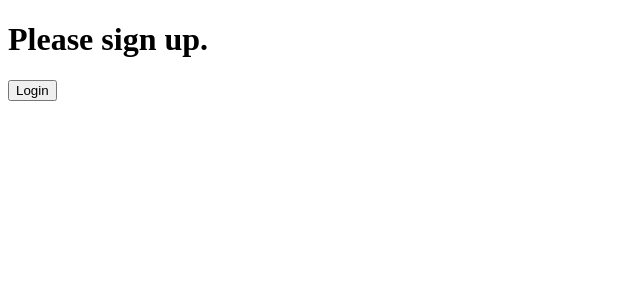
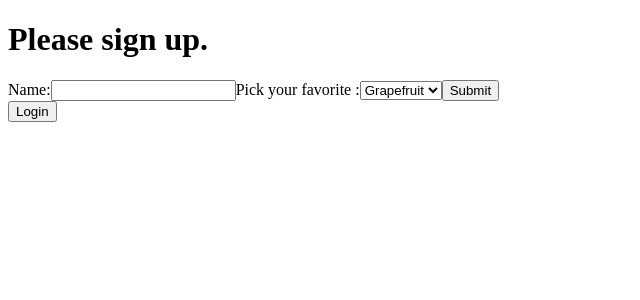
Before and after one commit to jPaliwal88/react-learning, a React (Create React App) app: page / in a window 1280 px wide. Shown: the top 300 px of the page, without its empty margins (0-640 px from the left). Built offline with nearby package versions, Linux system fonts and the light colour scheme.

Commit message:
use Controlled Components

```diff
--- /dev/null
+++ b/src/ListItems.js
@@ -0,0 +1,24 @@
+import React from 'react';
+
+
+class ListItems extends React.Component {
+    render(){
+        const items = this.props.items;
+        const listItems = items.map((item, index) =>
+            <li key={index}>{item}</li>
+        );
+        return (
+            <div>
+                <ul>
+                    {listItems}
+
+                    { items.map((item, index) =>
+                        <li key={index}>{item}</li>
+                    )}
+                </ul>
+            </div>
+        );
+    };
+};
+
+export default ListItems;
--- a/src/LoginControl.js
+++ b/src/LoginControl.js
@@ -1,6 +1,7 @@
 import React,{Component} from "react";
 import Clock from "./Clock";
 import Mailbox from "./MailBox";
+import NameForm from "./NameForm";
 
 
 function UserGreeting(props) {
@@ -14,7 +15,12 @@ function UserGreeting(props) {
 }
 
 function GuestGreeting(props) {
-    return <h1>Please sign up.</h1>;
+    return (
+        <div>
+            <h1>Please sign up.</h1>
+            <NameForm />
+        </div>
+    );
 }
 
 function Greeting(props) {
--- a/src/MailBox.js
+++ b/src/MailBox.js
@@ -1,4 +1,5 @@
 import React from 'react';
+import ListItems from "./ListItems";
 
 
 class Mailbox extends React.Component {
@@ -12,6 +13,8 @@ class Mailbox extends React.Component {
                     You have {unreadMessages.length} unread messages.
                 </h2>
                 }
+
+                <ListItems  items={unreadMessages}/>
             </div>
         );
     };
--- /dev/null
+++ b/src/NameForm.js
@@ -0,0 +1,44 @@
+import React from 'react';
+
+class NameForm extends React.Component {
+    constructor(props) {
+        super(props);
+        this.state = {
+            name: '',
+            favFruit: ''
+        };
+    }
+
+    handleChange = (event) => {
+        this.setState({[event.target.name]: event.target.value});
+    }
+
+    handleSubmit = (event) => {
+        alert('A name was submitted: ' + this.state.name + " : " + this.state.favFruit);
+        event.preventDefault();
+    }
+
+    render() {
+        return (
+            <form onSubmit={this.handleSubmit}>
+                <label>
+                    Name:
+                    <input type="text" name="name" value={this.state.value} onChange={this.handleChange} />
+                </label>
+
+                <label>
+                    Pick your favorite :
+                    <select name="favFruit" value={this.state.value} onChange={this.handleChange}>
+                        <option value="grapefruit">Grapefruit</option>
+                        <option value="lime">Lime</option>
+                        <option value="coconut">Coconut</option>
+                        <option value="mango">Mango</option>
+                    </select>
+                </label>
+                <input type="submit" value="Submit" />
+            </form>
+        );
+    }
+}
+
+export default NameForm;
```
